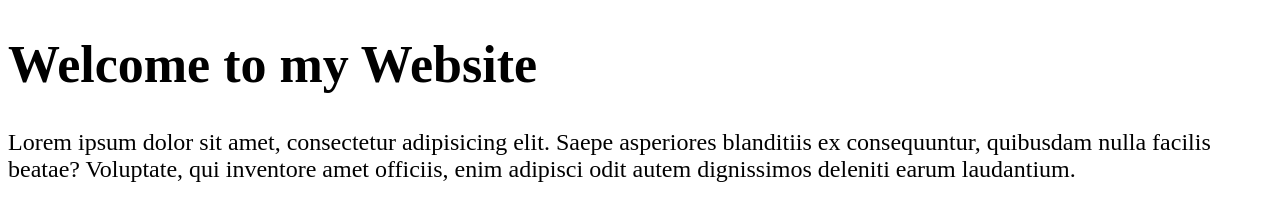
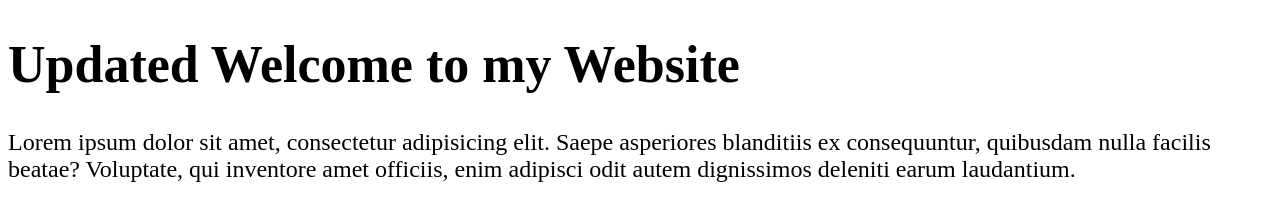
Before and after one commit to anneeyfarms/logic, a plain HTML site: page index.html in a window 1280 px wide. Drawn offline with Linux system fonts and the light colour scheme.

Commit message:
Updated Welcome to my Website

```diff
--- a/index.html
+++ b/index.html
@@ -11,7 +11,7 @@
     <h1>Welcome</h1> -->
    <!-- <a href="http://asapFrontend.com" target="_blank">Asap Frontend</a>
    <a href="contact.html">ME</a> -->
-    <h1 class="Title">Welcome to my Website</h1>
+    <h1 class="Title">Updated Welcome to my Website</h1>
     <p class="Paragraph">Lorem ipsum dolor sit amet, consectetur adipisicing elit. Saepe asperiores
     blanditiis ex consequuntur, quibusdam nulla facilis beatae? Voluptate, qui inventore amet officiis,
     enim adipisci odit autem dignissimos deleniti earum laudantium.</p>
```
